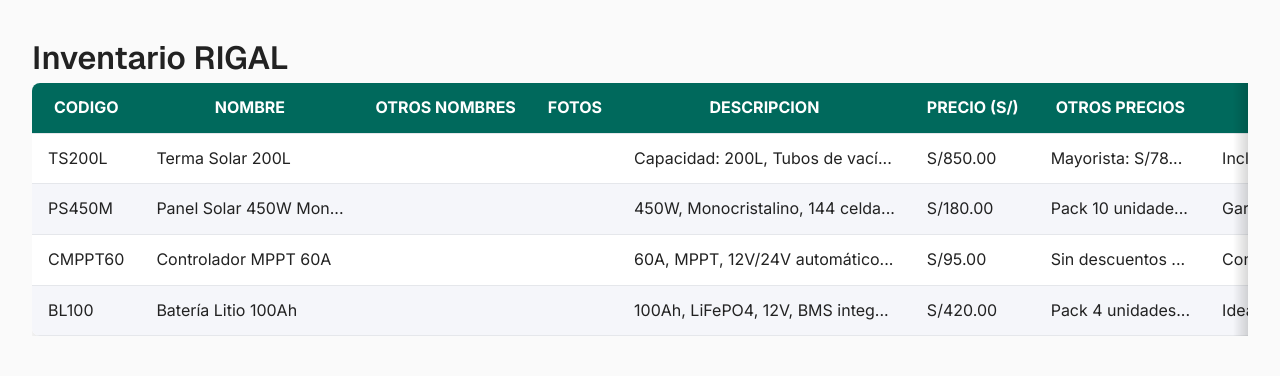
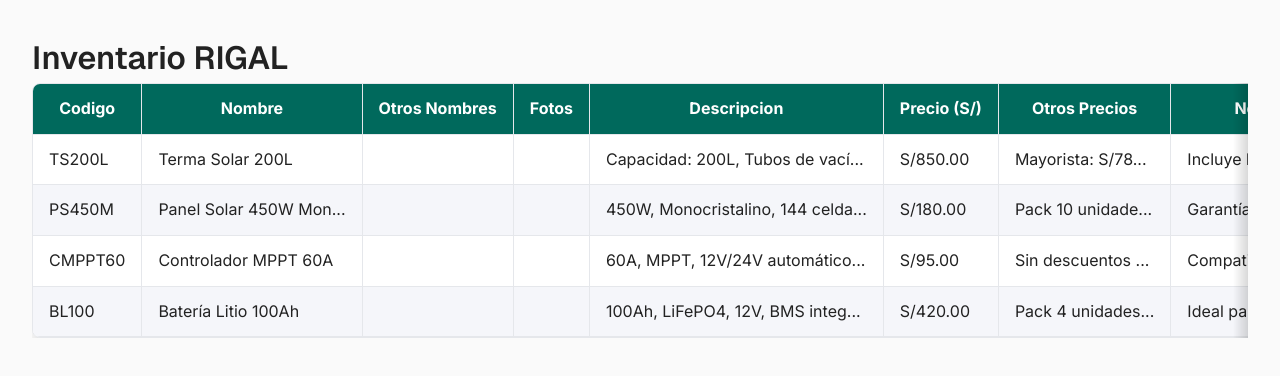
Before and after one commit to rgap/product-list-ui, a React (Vite) app: page / in a window 1280 px wide. Shown: the top 376 px of the page. Built offline with nearby package versions, Linux system fonts and the light colour scheme.

Commit message:
fix: fix some table styles
On branch main
Your branch is up to date with 'origin/main'.

Changes to be committed:
	deleted:    src/components/.gitkeep
	modified:   src/components/ProductTable/ProductTable.jsx
	modified:   src/styles/_table.scss

```diff
--- a/src/components/ProductTable/ProductTable.jsx
+++ b/src/components/ProductTable/ProductTable.jsx
@@ -2,7 +2,7 @@ import HorizontalScrollShadows from "../HorizontalScrollShadows/HorizontalScroll
 import styles from "./ProductTable.module.scss";
 
 export default function ProductTable({ products = [] }) {
-  const headers = ["CODIGO", "NOMBRE", "OTROS NOMBRES", "FOTOS", "DESCRIPCION", "PRECIO (S/)", "OTROS PRECIOS", "NOTAS", "Stock"];
+  const headers = ["Codigo", "Nombre", "Otros Nombres", "Fotos", "Descripcion", "Precio (S/)", "Otros Precios", "Notas", "Stock"];
 
   return (
     <HorizontalScrollShadows>
--- a/src/styles/_table.scss
+++ b/src/styles/_table.scss
@@ -1,8 +1,8 @@
 $row-alt-bg: #f5f6fa;
 $table-header-bg: #00695c;
 $table-header-text: #fff;
-$table-border-color: rgb(229, 231, 235);
-$table-row-hover-bg: rgb(254, 252, 232);
+$table-border-color: #e5e7eb;
+$table-row-hover-bg: #fefce8;
 
 %table-wrapper {
   width: 100%;
@@ -12,9 +12,11 @@ $table-row-hover-bg: rgb(254, 252, 232);
 %table-base {
   width: 100%;
   min-width: 800px;
-  border-collapse: collapse;
+  border-collapse: separate;
+  border-spacing: 0;
   background: #fff;
   border-radius: 8px;
+  border: 1px solid $table-border-color;
   overflow: hidden;
   --tw-shadow: 0 20px 25px -5px rgb(0 0 0 / 0.1), 0 8px 10px -6px rgb(0 0 0 / 0.1);
   --tw-shadow-colored: 0 20px 25px -5px var(--tw-shadow-color), 0 8px 10px -6px var(--tw-shadow-color);
@@ -24,8 +26,13 @@ $table-row-hover-bg: rgb(254, 252, 232);
 %table-cell {
   padding: 0.75rem 1rem;
   border-bottom: 1px solid $table-border-color;
+  border-right: 1px solid $table-border-color;
   transition: background-color 0.2s ease-in-out;
   white-space: nowrap;
+
+  &:last-child {
+    border-right: none;
+  }
 }
 
 %table-row-hover {
```
Also changed, not shown: 1 other file (tests, documents, lock files or other folders).
